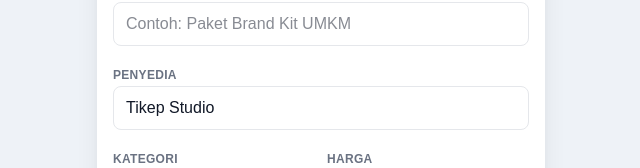
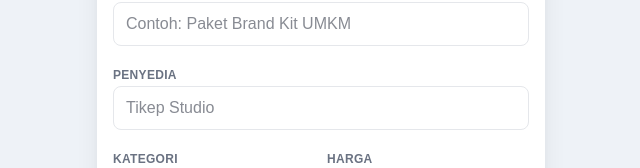
Before and after one commit to ferdifir/tikep, a Next.js app: page /post in a window 1280 px wide. Shown: the part 132-300 px from the top of the page, without its empty margins (319-959 px from the left). Built offline with nearby package versions, Linux system fonts and the light colour scheme; no server answers; the database is empty.

Commit message:
Remove demo reset from profile UI

```diff
--- a/app/post/page.tsx
+++ b/app/post/page.tsx
@@ -2,15 +2,18 @@
 
 import { CheckCircle2, PlusCircle } from "lucide-react";
 import { useRouter } from "next/navigation";
-import { FormEvent, useState } from "react";
+import { FormEvent, useMemo, useState } from "react";
 import { useTikep } from "@/components/app-provider";
 import type { ServiceCategory } from "@/lib/types";
 
 export default function PostPage() {
   const router = useRouter();
-  const { addCategory, addService, categories } = useTikep();
+  const { addCategory, addService, categories, currentUser } = useTikep();
+  const defaultProvider = useMemo(() => {
+    return [currentUser.firstName, currentUser.lastName].filter(Boolean).join(" ") || currentUser.username || "Penyedia Tikep";
+  }, [currentUser]);
   const [title, setTitle] = useState("");
-  const [provider, setProvider] = useState("Tikep Studio");
+  const [provider, setProvider] = useState("");
   const [category, setCategory] = useState<ServiceCategory>("Desain");
   const [customCategory, setCustomCategory] = useState("");
   const [price, setPrice] = useState("199000");
@@ -29,14 +32,14 @@
       setError("");
       await addService({
         title,
-        provider,
+        provider: provider.trim() || defaultProvider,
         category,
         price: Number(price),
         description,
       });
       setSubmitted(true);
       setTitle("");
-      setProvider("Tikep Studio");
+      setProvider("");
       setCategory("Desain");
       setPrice("199000");
       setDescription("");
@@ -62,7 +65,11 @@
     }
   }
 
-  const canSubmit = title.trim().length >= 4 && provider.trim().length >= 2 && Number(price) > 0 && description.trim().length >= 12;
+  const canSubmit =
+    title.trim().length >= 4 &&
+    (provider.trim() || defaultProvider).length >= 2 &&
+    Number(price) > 0 &&
+    description.trim().length >= 12;
 
   return (
     <div className="p-4">
@@ -107,6 +114,7 @@
           <input
             value={provider}
             onChange={(event) => setProvider(event.target.value)}
+            placeholder={defaultProvider}
             className="h-11 w-full rounded-lg border border-gray-200 px-3 text-sm outline-none transition focus:border-indigo-500 focus:ring-2 focus:ring-indigo-100"
           />
         </label>
--- a/app/profile/page.tsx
+++ b/app/profile/page.tsx
@@ -1,6 +1,6 @@
 "use client";
 
-import { Heart, RefreshCw, ShieldCheck, Wallet } from "lucide-react";
+import { Heart, ShieldCheck, Wallet } from "lucide-react";
 import Link from "next/link";
 import { useEffect, useState } from "react";
 import { EmptyState } from "@/components/empty-state";
@@ -9,7 +9,7 @@
 import { TikepLogo } from "@/components/tikep-logo";
 
 export default function ProfilePage() {
-  const { currentUser, services, recommendedIds, reportedIds, resetDemoData } = useTikep();
+  const { currentUser, services, recommendedIds, reportedIds } = useTikep();
   const [wallet, setWallet] = useState<{ balance: number; pendingWithdraw: number; totalEarned: number } | null>(null);
   const myServices = services.filter((service) => service.owner === "me");
   const recommendedServices = services.filter((service) => recommendedIds.includes(service.id));
@@ -33,15 +33,6 @@
             <h1 className="truncate text-lg font-bold text-gray-900">{profileName}</h1>
             <p className="truncate text-sm text-gray-500">{profileSubtitle}</p>
           </div>
-          <button
-            type="button"
-            onClick={resetDemoData}
-            aria-label="Reset data demo"
-            title="Reset data demo"
-            className="rounded-full border border-gray-200 bg-white p-2 text-gray-500 transition hover:text-gray-900"
-          >
-            <RefreshCw className="h-4 w-4" />
-          </button>
         </div>
 
         <div className="mt-4 grid grid-cols-3 gap-2 text-center">
--- a/components/app-provider.tsx
+++ b/components/app-provider.tsx
@@ -16,7 +16,6 @@
   reportService: (serviceId: string) => void;
   addService: (input: NewServiceInput) => Promise<Service>;
   addCategory: (name: string) => Promise<string>;
-  resetDemoData: () => void;
 };
 
 const AppContext = createContext<AppContextValue | null>(null);
@@ -168,12 +167,6 @@
         }));
         return data.category.name;
       },
-      resetDemoData() {
-        fetch("/api/demo/reset", { method: "POST" })
-          .then((response) => (response.ok ? response.json() : Promise.reject(new Error("Failed to reset demo data"))))
-          .then((data: AppStateResponse) => setState(mapAppState(data)))
-          .catch(() => setState(defaultState));
-      },
     }),
     [homeFiltersOpen, state],
   );
```
